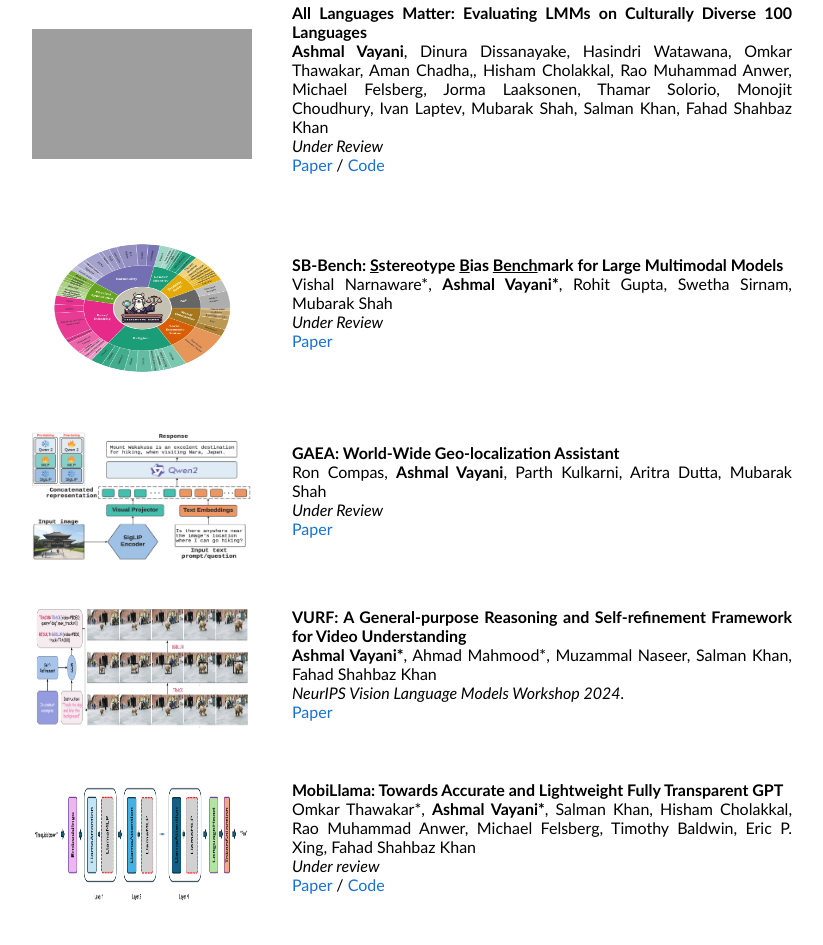
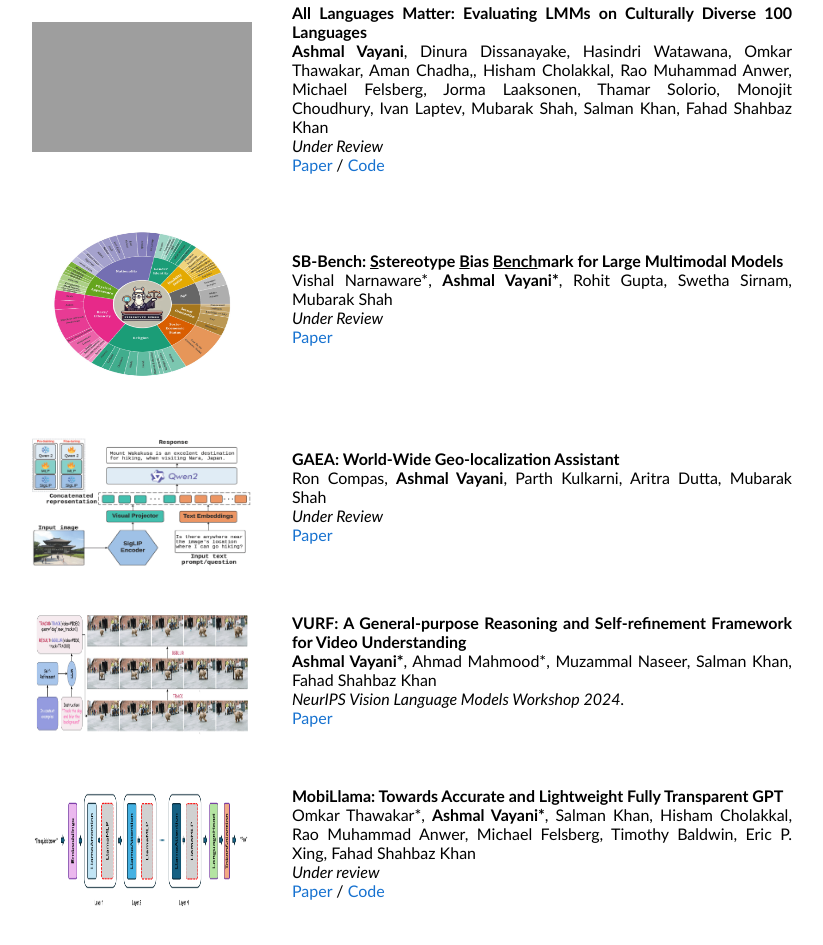
Before and after one commit to ashmalvayani/ashmalvayani.github.io, a plain HTML site: page index.html in a window 1280 px wide. Shown: the part 900-1845 px from the top of the page, without its empty margins (228-1051 px from the left). Drawn offline with Linux system fonts and the light colour scheme; grey boxes are pictures that could not be loaded.

Commit message:
Update index.html

```diff
--- a/index.html
+++ b/index.html
@@ -122,14 +122,13 @@
             <a href="https://arxiv.org/abs/2411.16508" target="_blank"><font size="3">Paper</font></a>
             /
             <a href="https://github.com/mbzuai-oryx/ALM-Bench" target="_blank"><font size="3">Code</font></a>
-            <p></p>
           </td>
         </tr>
 
 
         <tr>
           <td style="padding:20px;width:25%;vertical-align:middle;">
-            <img src="images/SB-Bench.JPG" alt="SB-Bench-Figure" width="220" height="160">
+            <img src="images/SB-Bench.JPG" alt="SB-Bench-Figure" width="220" height="180">
           </td>
           <td style="padding:20px;width:75%;vertical-align:middle;text-align: justify;">
             </a>
```
